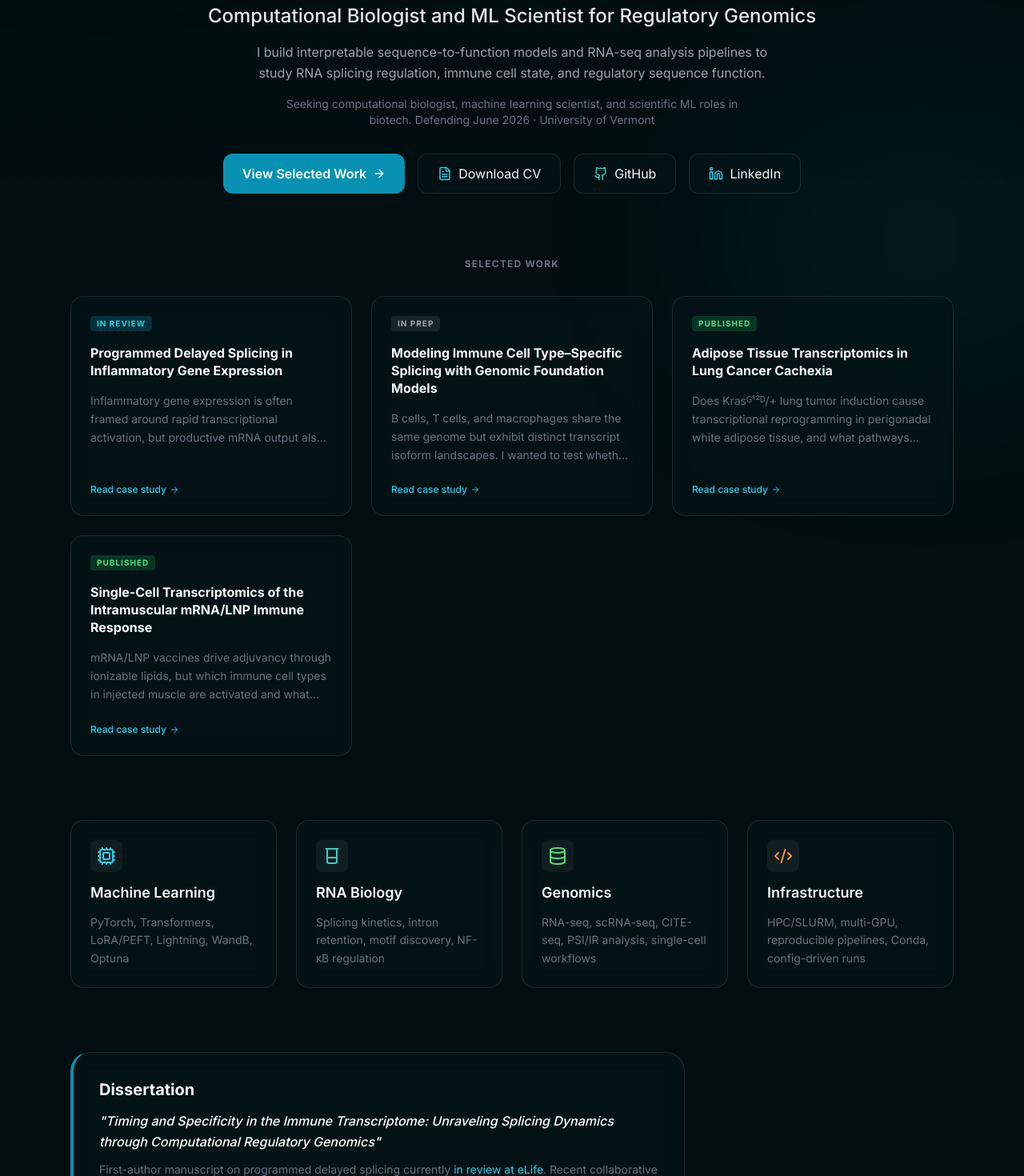
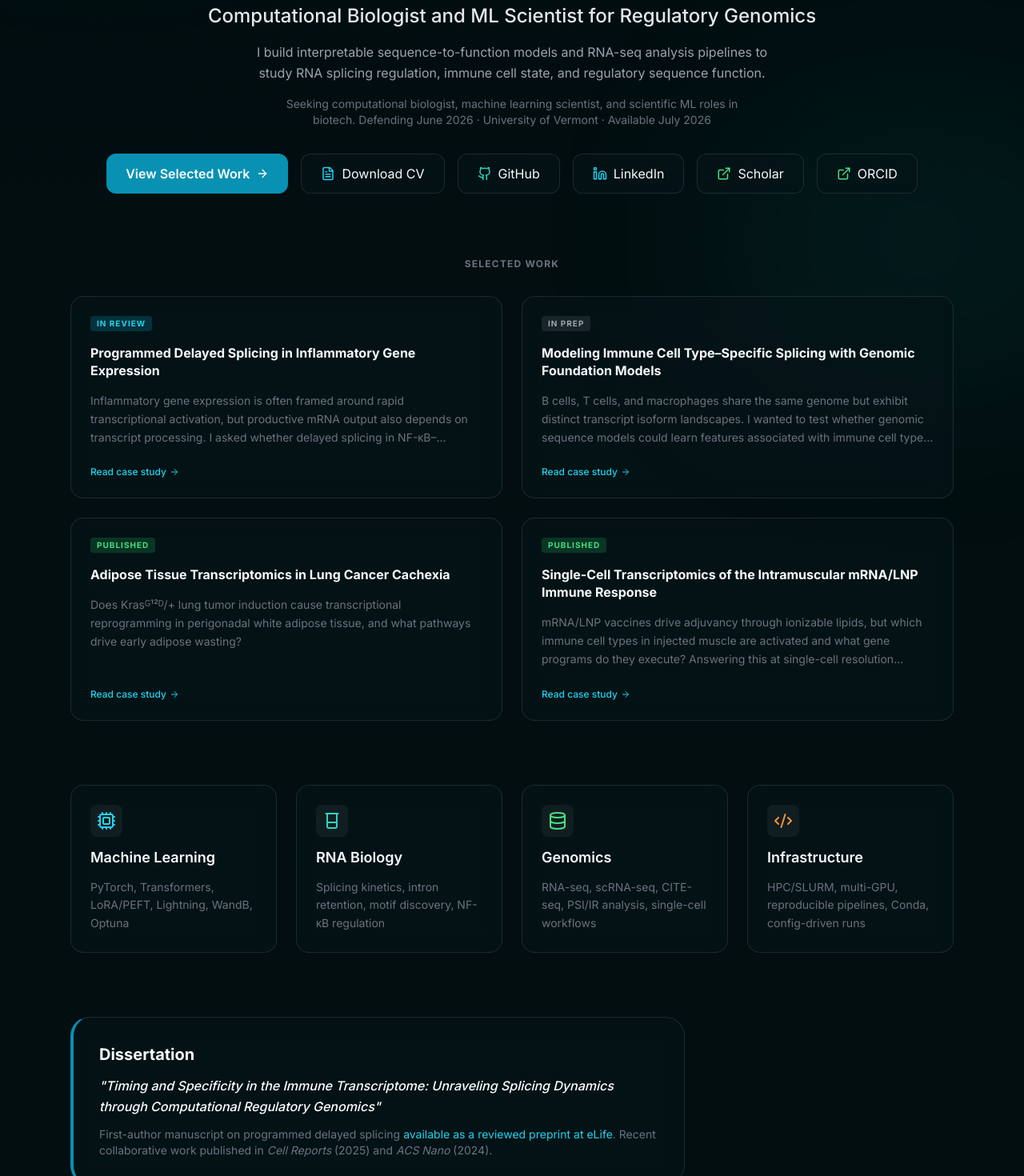
Before and after one commit to jsdearbo/jsdearbo.github.io, a React (Vite) app in the folder ai_studio/: page / in a window 1280 px wide. Shown: the part 420-1890 px from the top of the page at 80% size. Built offline with nearby package versions, Linux system fonts and the light colour scheme.

Commit message:
scholar links, copy edits

```diff
--- a/ai_studio/App.tsx
+++ b/ai_studio/App.tsx
@@ -115,7 +115,7 @@ const App: React.FC = () => {
           </p>
           <p className="text-sm text-gray-500 max-w-xl mx-auto">
             Seeking computational biologist, machine learning scientist, and scientific ML roles in biotech.
-            Defending June 2026 · University of Vermont
+            Defending June 2026 · University of Vermont · Available July 2026
           </p>
         </div>
 
@@ -129,7 +129,7 @@ const App: React.FC = () => {
             <ArrowRight size={16} />
           </button>
           <a
-            href="/Dearborn_CV_March_2026.pdf"
+            href="/Dearborn_CV.pdf"
             target="_blank"
             rel="noreferrer"
             className="glass px-6 py-3 rounded-xl flex items-center gap-2 hover:border-cyan-500/50 transition-all"
@@ -155,6 +155,24 @@ const App: React.FC = () => {
             <Linkedin size={18} className="text-cyan-400" />
             <span>LinkedIn</span>
           </a>
+          <a
+            href="https://scholar.google.com/citations?user=H0BSPawAAAAJ"
+            target="_blank"
+            rel="noreferrer"
+            className="glass px-6 py-3 rounded-xl flex items-center gap-2 hover:border-green-500/50 transition-all"
+          >
+            <ExternalLink size={18} className="text-green-400" />
+            <span>Scholar</span>
+          </a>
+          <a
+            href="https://orcid.org/0000-0001-8894-1574"
+            target="_blank"
+            rel="noreferrer"
+            className="glass px-6 py-3 rounded-xl flex items-center gap-2 hover:border-green-500/50 transition-all"
+          >
+            <ExternalLink size={18} className="text-green-400" />
+            <span>ORCID</span>
+          </a>
         </div>
       </div>
 
@@ -163,7 +181,7 @@ const App: React.FC = () => {
         <p className="text-xs font-bold uppercase tracking-widest text-gray-500 text-center mb-8">
           Selected Work
         </p>
-        <div className="grid grid-cols-1 md:grid-cols-3 gap-6">
+        <div className="grid grid-cols-1 md:grid-cols-2 gap-6">
           {PORTFOLIO_CASES.map((c, i) => (
             <CaseStudyCard
               key={i}
@@ -200,8 +218,8 @@ const App: React.FC = () => {
           <span className="text-white font-medium italic">"Timing and Specificity in the Immune Transcriptome: Unraveling Splicing Dynamics through Computational Regulatory Genomics"</span>
         </p>
         <p className="text-gray-500 text-sm">
-          First-author manuscript on programmed delayed splicing currently{' '}
-          <span className="text-cyan-400">in review at eLife</span>. Recent collaborative work
+          First-author manuscript on programmed delayed splicing{' '}
+          <span className="text-cyan-400">available as a reviewed preprint at eLife</span>. Recent collaborative work
           published in <span className="italic">Cell Reports</span> (2025) and{' '}
           <span className="italic">ACS Nano</span> (2024).
         </p>
@@ -633,6 +651,8 @@ const App: React.FC = () => {
         <div className="flex gap-6">
           <a href="https://github.com/jsdearbo" target="_blank" rel="noreferrer" className="hover:text-white transition-colors">GitHub</a>
           <a href="https://www.linkedin.com/in/jake-dearborn-15408652/" target="_blank" rel="noreferrer" className="hover:text-white transition-colors">LinkedIn</a>
+          <a href="https://scholar.google.com/citations?user=H0BSPawAAAAJ" target="_blank" rel="noreferrer" className="hover:text-white transition-colors">Scholar</a>
+          <a href="https://orcid.org/0000-0001-8894-1574" target="_blank" rel="noreferrer" className="hover:text-white transition-colors">ORCID</a>
           <a href="mailto:jakedearborn@gmail.com" className="hover:text-white transition-colors">Contact</a>
         </div>
       </footer>
--- a/ai_studio/constants.tsx
+++ b/ai_studio/constants.tsx
@@ -121,7 +121,7 @@ export const PORTFOLIO_CASES: PortfolioCase[] = [
   {
     title: "Modeling Immune Cell Type–Specific Splicing with Genomic Foundation Models",
     problem: "B cells, T cells, and macrophages share the same genome but exhibit distinct transcript isoform landscapes. I wanted to test whether genomic sequence models could learn features associated with immune cell type–specific splicing outcomes, and whether model representations could provide interpretable hypotheses about sequence-encoded regulation.",
-    data: "Bulk RNA-seq from three immune lineages: B cells, T cells, and macrophages.Genome-scale PSI and intron-retention labels generated from rMATS-derived splicing events and transcript-aware annotations.Pretrained Borzoi model weights using long genomic sequence context.",
+    data: "Bulk RNA-seq from three immune lineages: B cells, T cells, and macrophages. Genome-scale PSI and intron-retention labels generated from rMATS-derived splicing events and transcript-aware annotations. Pretrained Borzoi model weights using long genomic sequence context.",
     whatIBuilt: "A unified data engineering, modeling, and interpretation framework for immune cell type–specific splicing prediction.",
     methodsStack: [
       "Cell-type–specific GTF construction with StringTie using dominant isoform selection by TPM",
@@ -268,7 +268,7 @@ export const PUBLICATIONS: Publication[] = [
   {
     title: "Learning and probing sequence representations of immune cell alternative splicing.",
     authors: "Dearborn, J., et al.",
-    journal: "In Preparation",
+    journal: "In Preparation (preprint forthcoming)",
     year: "2026",
     status: "In Preparation"
   },
@@ -293,7 +293,8 @@ export const PUBLICATIONS: Publication[] = [
     authors: "Dearborn J, et al.",
     journal: "Biomaterials",
     year: "2021",
-    status: "Published"
+    status: "Published",
+    doi: "10.1016/j.biomaterials.2021.121029"
   }
 ];
 
```
Also changed, not shown: 1 other file (tests, documents, lock files or other folders).
